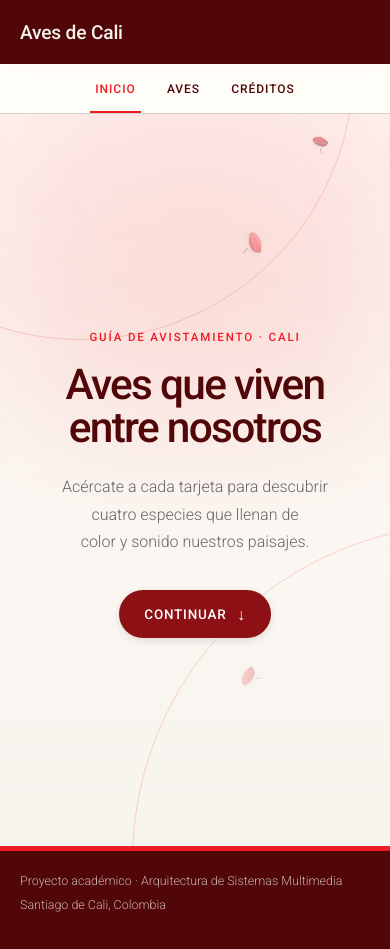
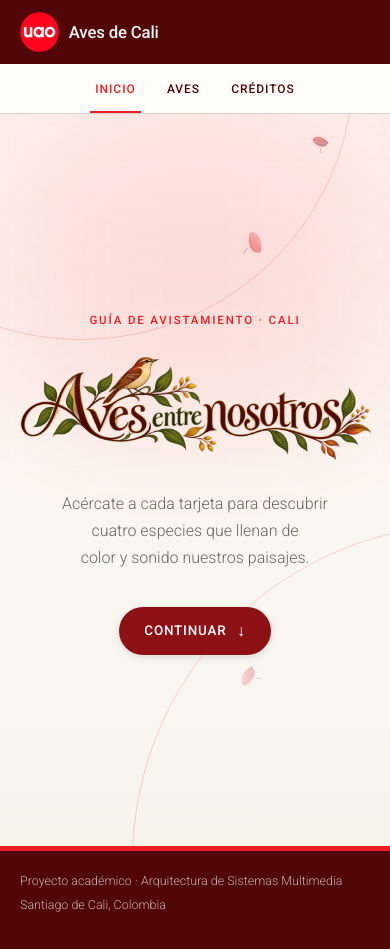
Before and after one commit to Znex45/Aviario-Cali, a React (Vite) app: page / in a window 390 px wide. Built offline with nearby package versions, Linux system fonts and the light colour scheme.

Commit message:
logo uao y logo inicio añadidos

```diff
--- a/src/App.css
+++ b/src/App.css
@@ -40,12 +40,22 @@
 }
 
 .site-header__brand {
+  display: inline-flex;
+  align-items: center;
+  gap: 0.75rem;
   color: inherit;
   font-family: var(--md-sys-font-body);
   font-size: 1.2rem;
   font-weight: 500;
   letter-spacing: -0.01em;
   text-decoration: none;
+}
+
+.site-header__brand img {
+  display: block;
+  width: 2.8rem;
+  height: 2.8rem;
+  object-fit: contain;
 }
 
 .site-header p {
@@ -274,6 +284,17 @@
   line-height: 1.02;
   letter-spacing: -0.04em;
   text-wrap: balance;
+}
+
+.birds-section h1.birds-section__title {
+  max-width: 54rem;
+  line-height: 0;
+}
+
+.birds-section__title img {
+  display: block;
+  width: 100%;
+  height: auto;
 }
 
 .birds-section__intro {
@@ -927,6 +948,16 @@
     min-height: 4rem;
   }
 
+  .site-header__brand {
+    gap: 0.6rem;
+    font-size: 1.05rem;
+  }
+
+  .site-header__brand img {
+    width: 2.45rem;
+    height: 2.45rem;
+  }
+
   .site-header p {
     display: none;
   }
--- a/src/App.jsx
+++ b/src/App.jsx
@@ -1,6 +1,8 @@
 import { useEffect, useRef, useState } from 'react'
 import './App.css'
 
+import avesEntreNosotrosImage from './assets/aves-entre-nosotros.png'
+import uaoLogo from './assets/uao-logo.png'
 import atrapamoscasImage from './assets/birds/atrapamoscas-pechirrojo.jpg'
 import bichofueImage from './assets/birds/bichofue-griton.jpg'
 import colibriImage from './assets/birds/colibri-cola-canela.jpg'
@@ -383,7 +385,8 @@ function App() {
     <div className="site-shell">
       <header className="site-header" id="inicio">
         <a className="site-header__brand" href="#inicio" aria-label="Ir al inicio">
-          Aves de Cali
+          <img aria-hidden="true" src={uaoLogo} alt="" />
+          <span>Aves de Cali</span>
         </a>
         <p>Proyecto académico</p>
       </header>
@@ -420,7 +423,12 @@ function App() {
           <section className="birds-hero" aria-labelledby="gallery-title">
             <div className="birds-section__header">
               <p className="eyebrow">Guía de avistamiento · Cali</p>
-              <h1 id="gallery-title">Aves que viven entre nosotros</h1>
+              <h1 className="birds-section__title" id="gallery-title">
+                <img
+                  alt="Aves entre nosotros"
+                  src={avesEntreNosotrosImage}
+                />
+              </h1>
               <p className="birds-section__intro">
                 Acércate a cada tarjeta para descubrir cuatro especies que llenan de
                 color y sonido nuestros paisajes.
```
Also changed, not shown: src/assets/aves-entre-nosotros.png (added), src/assets/uao-logo.png (added).
